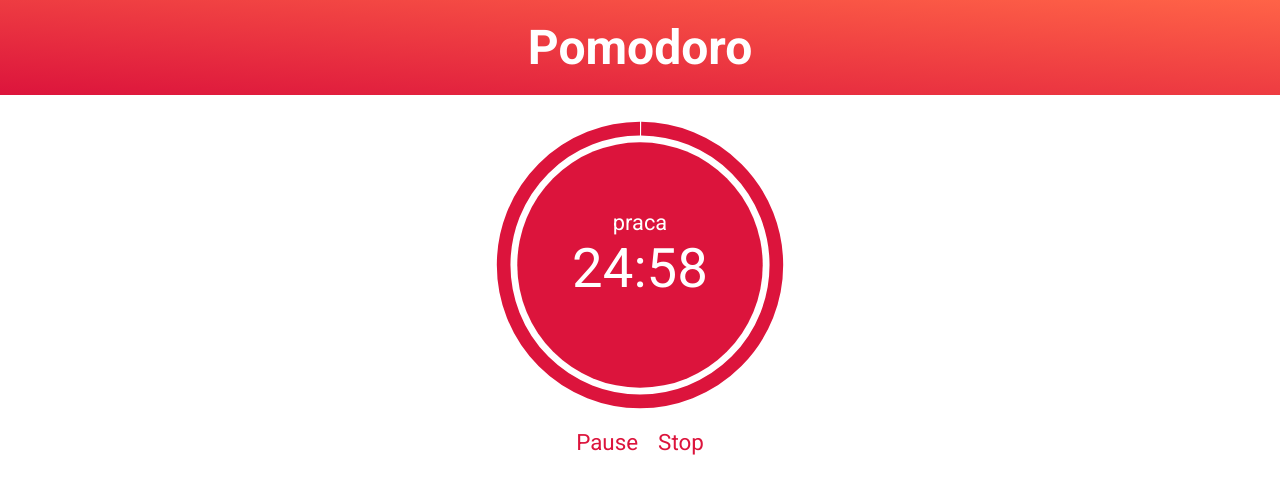
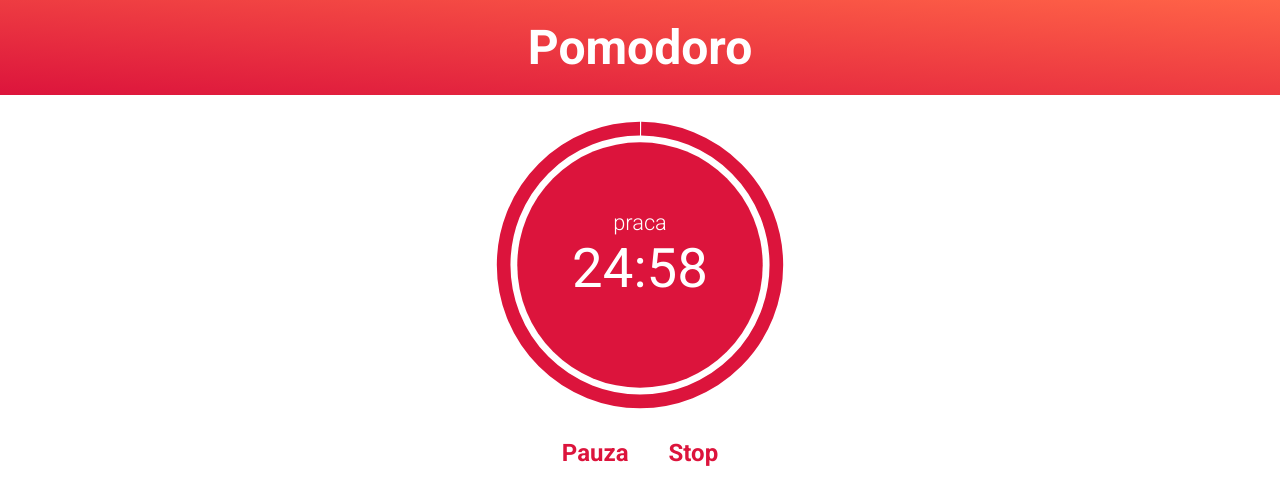
Before and after one commit to anya92/pomodoro, a React (Create React App) app: page / in a window 1280 px wide. Both pictures are taken after a click on the button "Start". Shown: the top 504 px of the page. Built offline with nearby package versions, Linux system fonts and the light colour scheme.

Commit message:
add prop-types

```diff
--- a/src/components/App.js
+++ b/src/components/App.js
@@ -116,17 +116,16 @@ class App extends Component {
             changeWorkTime={this.changeWorkTime}
             breakTime={this.state.breakTime}
             changeBreakTime={this.changeBreakTime}
-            stopTime={this.state.stop}
+            stop={this.state.stop}
           />
           <Clock
             workTime={this.state.workTime}
             timeLeft={this.state.timeLeft}
             work={this.state.work}
-            stopTime={this.state.stop}
+            stop={this.state.stop}
           />
           <Controlers
             start={this.state.start}
-            pause={this.state.pause}
             startTimer={this.startTimer}
             pauseTimer={this.pauseTimer}
             stopTimer={this.stopTimer}
--- a/src/components/Clock.js
+++ b/src/components/Clock.js
@@ -1,4 +1,5 @@
 import React from 'react';
+import PropTypes from 'prop-types';
 
 const formatTime = timeInSeconds => {
   let hours = Math.floor(timeInSeconds / 3600);
@@ -11,9 +12,9 @@ const formatTime = timeInSeconds => {
   return `${hours ? hours + ':' : ''}${minutes}:${seconds}`;
 }
 
-const Clock = ({ timeLeft, workTime, work, stopTime }) => {
+const Clock = ({ timeLeft, workTime, work, stop }) => {
   return (
-    <div style={{ display: `${stopTime ? 'none' : 'block'}`, textAlign: 'center' }} >
+    <div style={{ display: `${stop ? 'none' : 'block'}`, textAlign: 'center' }} >
       <svg width="300" viewBox="0 0 220 220" xmlns="http://www.w3.org/2000/svg">
         <g transform="translate(110, 110)">
           <circle r="100" className="clock-base" fill="none" stroke="white" strokeWidth="10px" />
@@ -22,7 +23,7 @@ const Clock = ({ timeLeft, workTime, work, stopTime }) => {
           </g>
           <g>
             <circle r="90" fill="crimson" />
-            <text textAnchor="middle" fill="white" fontSize="1rem" dy="-1.6rem">
+            <text textAnchor="middle" fill="white" fontSize="1rem" fontWeight="300" dy="-1.6rem">
               { work ? 'praca' : 'przerwa' }
             </text>
             <text textAnchor="middle" fill="white" fontSize="2.5rem" dy="1rem">
@@ -35,4 +36,11 @@ const Clock = ({ timeLeft, workTime, work, stopTime }) => {
   );
 };
 
+Clock.propTypes = {
+  workTime: PropTypes.number.isRequired,
+  timeLeft: PropTypes.number.isRequired,
+  work: PropTypes.bool.isRequired,
+  stop: PropTypes.bool.isRequired
+};
+
 export default Clock;
--- a/src/components/Controlers.js
+++ b/src/components/Controlers.js
@@ -1,24 +1,30 @@
 import React from 'react';
 import styled from 'styled-components';
+import PropTypes from 'prop-types';
 
 const Button = styled.button`
   border: none;
+  background-color: transparent;
   font-family: 'Roboto';
+  font-size: 1.5rem;
+  font-weight: 700;
   color: crimson;
-  font-size: 1.4rem;
+  margin: 10px;
   cursor: pointer;
   padding: 10px;
-  background-color: transparent;
+  &:focus {
+    outline: none;
+  }
 `;
 
-const Controlers = ({ start, pause, startTimer, pauseTimer, stopTimer }) => {
+const Controlers = ({ start, startTimer, pauseTimer, stopTimer }) => {
   return (
     <div style={{ display: 'flex', justifyContent: 'center' }}>
       {
         !start
         ? <Button onClick={() => startTimer()}>Start</Button>
         : <div>
-            <Button onClick={() => pauseTimer()}>Pause</Button>
+            <Button onClick={() => pauseTimer()}>Pauza</Button>
             <Button onClick={() => stopTimer()}>Stop</Button>
           </div>
       }
@@ -26,4 +32,11 @@ const Controlers = ({ start, pause, startTimer, pauseTimer, stopTimer }) => {
   );
 };
 
+Controlers.propTypes = {
+  start: PropTypes.bool.isRequired,
+  startTimer: PropTypes.func.isRequired,
+  pauseTimer: PropTypes.func.isRequired,
+  stopTimer: PropTypes.func.isRequired
+};
+
 export default Controlers;
--- a/src/components/Settings.js
+++ b/src/components/Settings.js
@@ -1,8 +1,9 @@
 import React from 'react';
 import styled from 'styled-components';
+import PropTypes from 'prop-types';
 
 const SettingsDiv = styled.div`
-  display: ${props => props.stopTime ? 'block' : 'none'};
+  display: ${props => props.stop ? 'block' : 'none'};
   margin-top: 20px;
 `;
 
@@ -51,9 +52,9 @@ const Input = styled.input`
   }
 `;
 
-const Settings = ({ workTime, changeWorkTime, breakTime, changeBreakTime, stopTime }) => {
+const Settings = ({ workTime, changeWorkTime, breakTime, changeBreakTime, stop }) => {
   return (
-    <SettingsDiv stopTime={stopTime}>
+    <SettingsDiv stop={stop}>
       <Title>Ustawienia</Title>
       <Label>Czas pracy: <span>{ workTime }</span> minut</Label>
       <Input
@@ -61,7 +62,7 @@ const Settings = ({ workTime, changeWorkTime, breakTime, changeBreakTime, stopTi
         type="range"
         min="10"
         max="120"
-        disabled={!stopTime}
+        disabled={!stop}
         value={ workTime }
         onChange={e => changeWorkTime(e.target.value)}
       />
@@ -71,7 +72,7 @@ const Settings = ({ workTime, changeWorkTime, breakTime, changeBreakTime, stopTi
         type="range"
         min="1"
         max="30"
-        disabled={!stopTime}
+        disabled={!stop}
         value={ breakTime }
         onChange={e => changeBreakTime(e.target.value)}
       />
@@ -79,4 +80,12 @@ const Settings = ({ workTime, changeWorkTime, breakTime, changeBreakTime, stopTi
   );
 };
 
+Settings.propTypes = {
+  workTime: PropTypes.number.isRequired,
+  changeWorkTime: PropTypes.func.isRequired,
+  breakTime: PropTypes.number.isRequired,
+  changeBreakTime: PropTypes.func.isRequired,
+  stop: PropTypes.bool.isRequired
+};
+
 export default Settings;
```
